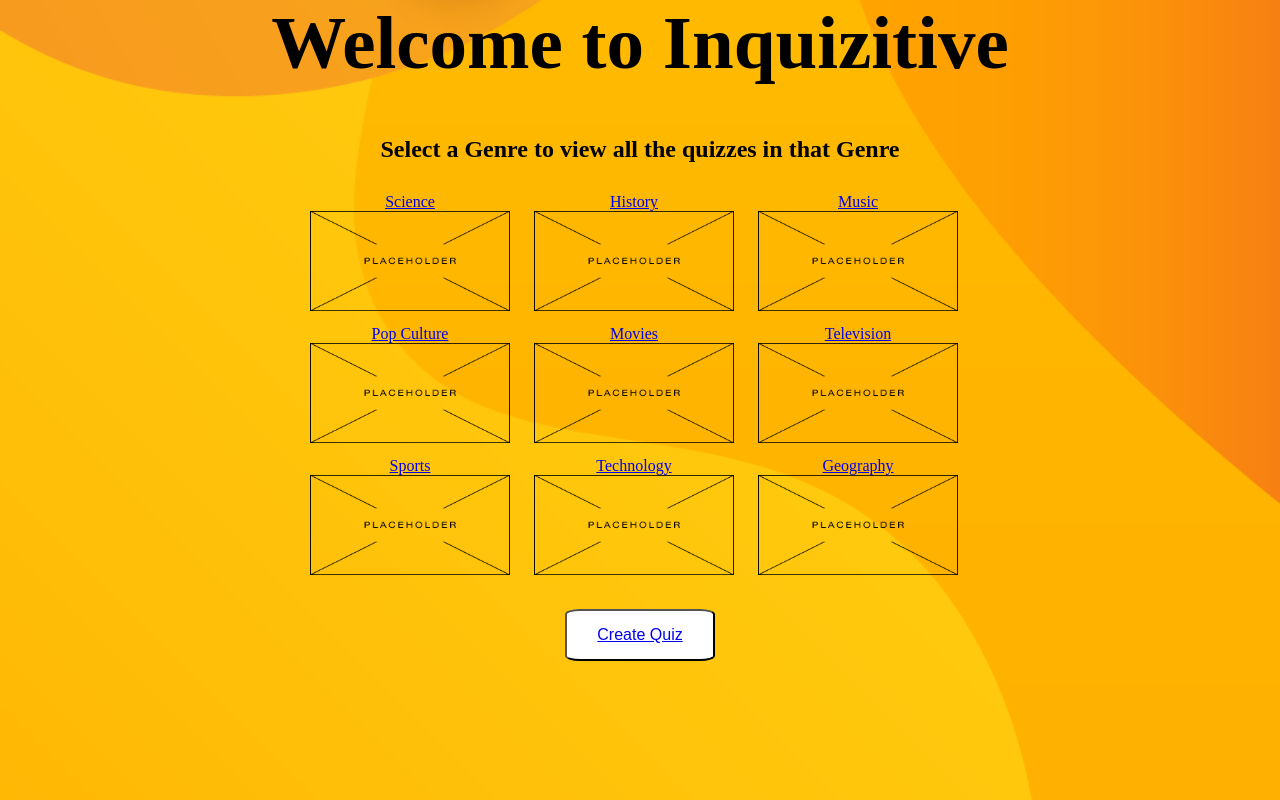
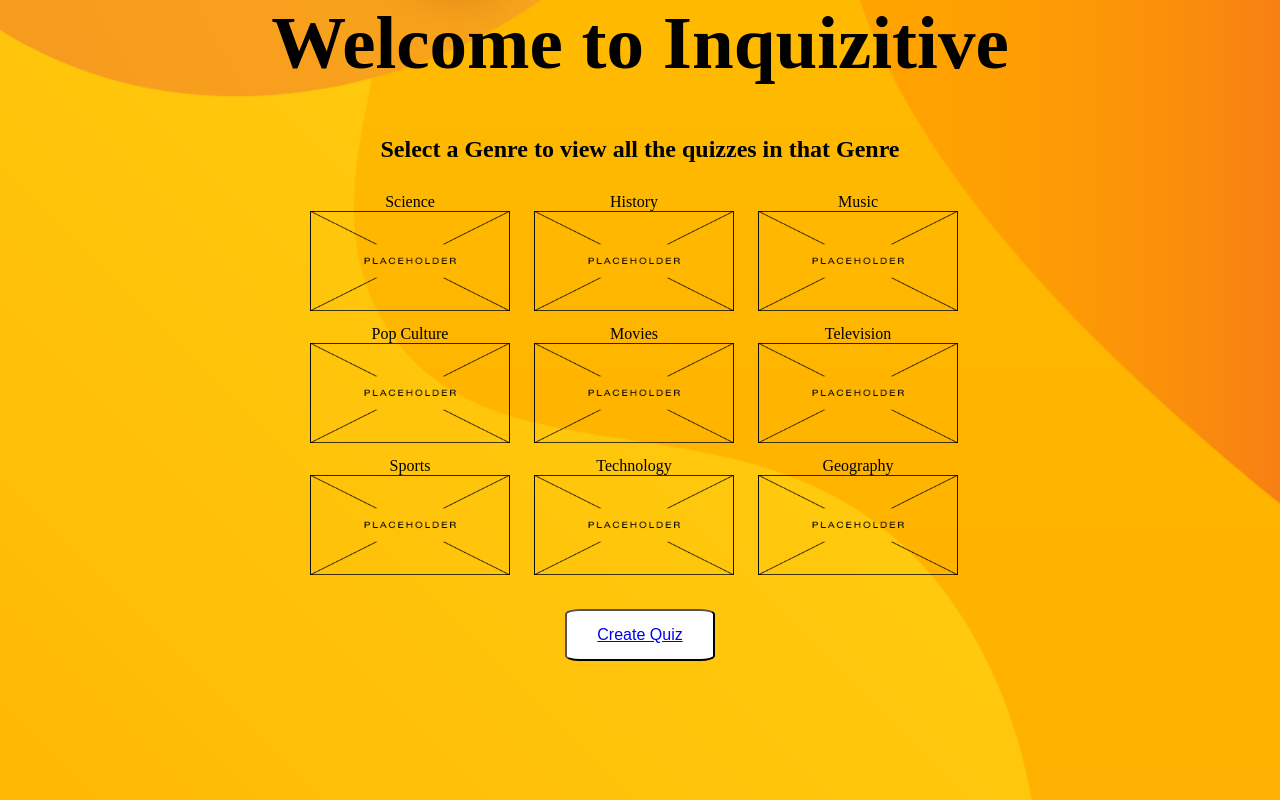
Before and after one commit to Ritvikshah2000/Inquizitive, a Django app: page / in a window 1280 px wide. Run offline with Django 3.2, Linux system fonts and the light colour scheme; data comes from the database, SQL or seed files in the repository.

Commit message:
Removed underlines from genre names and added white hover effect

```diff
--- a/inquizitive/quizzes/static/quizzes/quiz_genres.css
+++ b/inquizitive/quizzes/static/quizzes/quiz_genres.css
@@ -53,6 +53,15 @@ ul{
 li img{
     width: 100%;
     height: 100%;
+}
+
+li a{
+    text-decoration: none;
+    color: black;
+}
+
+li a:hover{
+    color: white;
 }
 /* End of genre list styling */
 
```
